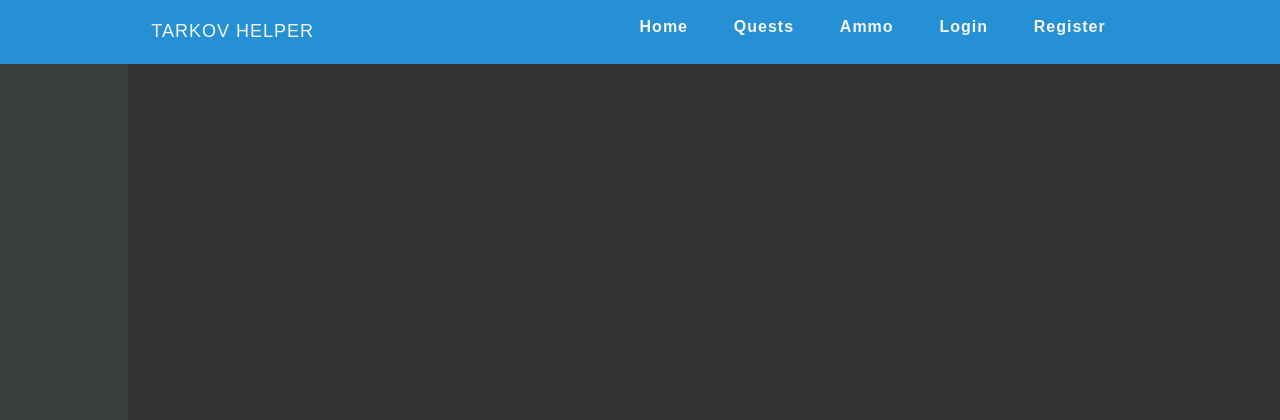
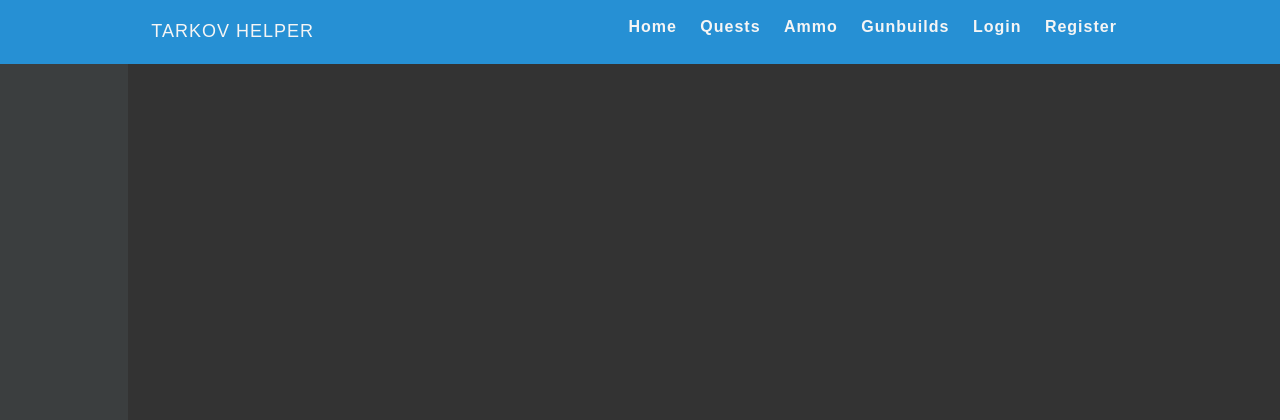
Before and after one commit to brenyn/tarkov-helper, a Flask app: page /ammo in a window 1280 px wide. Shown: the top 420 px of the page. Run offline with Flask 2, Linux system fonts and the light colour scheme; parts of the project's set-up code (start-up, migrations or seed data) failed here and were passed over; some libraries are stand-ins or nearby versions; some web fonts are replaced.

Commit message:
updated navbar with gunbuilds link (next feature)

```diff
--- a/helper/templates/base.html
+++ b/helper/templates/base.html
@@ -23,6 +23,7 @@
       <li><a href="{{ url_for('home') }}">Home</a></li>
       <li><a href="{{ url_for('quests') }}">Quests</a></li>
       <li><a href="{{ url_for('ammo')}} ">Ammo</a></li>
+      <li><a href="#">Gunbuilds</a></li>
       {% if current_user.is_authenticated %}
         <li><a href="{{ url_for('account') }}">Account</a></li>
         <li><a href="{{ url_for('logout') }}">Logout</a></li>
```
